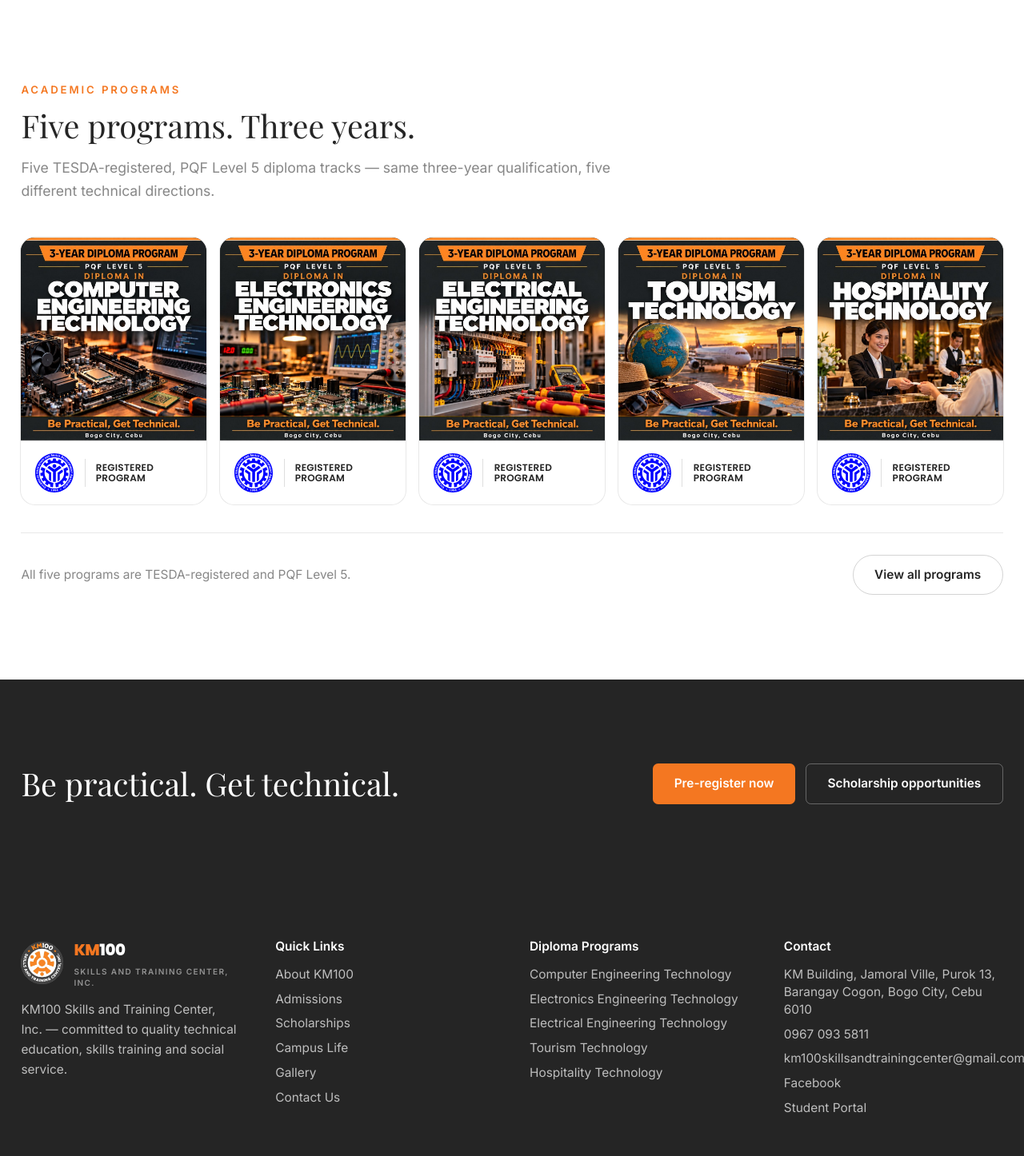
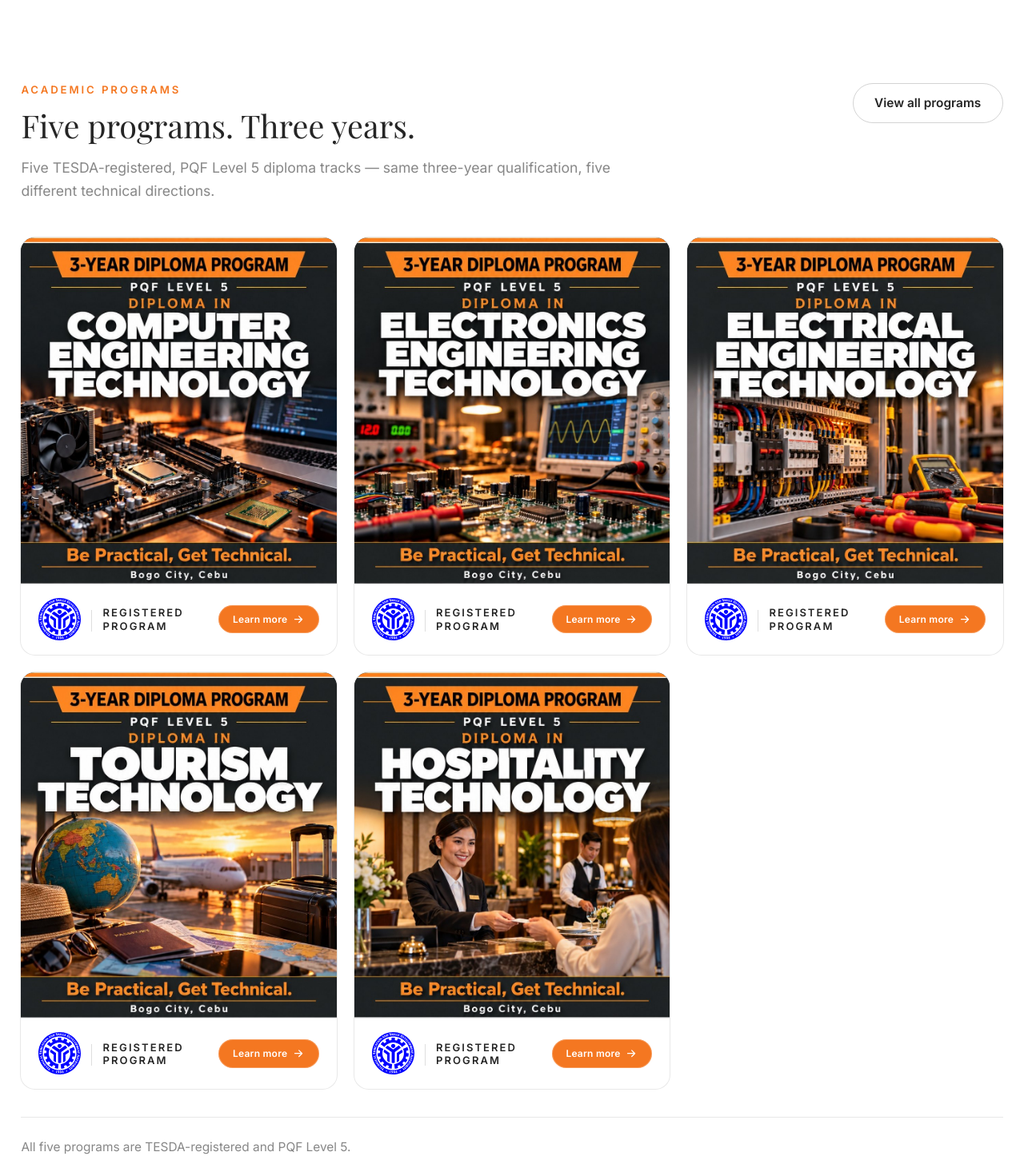
Before and after one commit to Tree-Planters/km100-website, a Next.js app: page / in a window 1280 px wide. Shown: the part 1029-2475 px from the top of the page at 80% size. Built offline with nearby package versions, Linux system fonts and the light colour scheme; no server answers; a web font is replaced by a local one.

Commit message:
fixed the footer & header responsiveness added programs-preview full adjustments

```diff
--- a/components/homepage/programs-preview.tsx
+++ b/components/homepage/programs-preview.tsx
@@ -4,7 +4,7 @@ import { Section } from "@/components/layout/section";
 import { ButtonLink } from "@/components/ui/button";
 import { programs } from "@/lib/programs";
 
-function ArrowUpRight() {
+function ArrowRight() {
   return (
     <svg
       viewBox="0 0 24 24"
@@ -14,9 +14,9 @@ function ArrowUpRight() {
       strokeLinecap="round"
       strokeLinejoin="round"
       aria-hidden="true"
-      className="size-4"
+      className="size-3.5 shrink-0 transition-transform duration-300 ease-out group-hover:translate-x-0.5"
     >
-      <path d="M7 17 17 7M9 7h8v8" />
+      <path d="M4 12h13M12 6l6 6-6 6" />
     </svg>
   );
 }
@@ -24,6 +24,7 @@ function ArrowUpRight() {
 export function ProgramsPreview() {
   return (
     <Section id="programs">
+      <div className="flex flex-col gap-6 sm:flex-row sm:items-end sm:justify-between">
         <div className="max-w-2xl">
           <p className="text-xs font-semibold uppercase tracking-[0.22em] text-km-orange">
             Academic Programs
@@ -36,13 +37,19 @@ export function ProgramsPreview() {
             qualification, five different technical directions.
           </p>
         </div>
+        <ButtonLink
+          href="/programs"
+          variant="outline"
+          shape="pill"
+          className="self-start sm:mb-1 sm:shrink-0"
+        >
+          View all programs
+        </ButtonLink>
+      </div>
 
-      <ul className="-mx-4 mt-10 flex snap-x snap-mandatory gap-4 overflow-x-auto px-4 pb-4 sm:mx-0 sm:px-0 lg:grid lg:grid-cols-5 lg:gap-4 lg:overflow-visible lg:pb-0">
+      <ul className="mt-10 grid grid-cols-1 gap-4 md:grid-cols-2 md:gap-5 lg:grid-cols-3">
         {programs.map((program) => (
-          <li
-            key={program.slug}
-            className="w-[76%] shrink-0 snap-start sm:w-[44%] lg:w-auto lg:shrink"
-          >
+          <li key={program.slug}>
             <Link
               href={`/programs/${program.slug}`}
               className="group flex h-full flex-col overflow-hidden rounded-2xl bg-white ring-1 ring-km-charcoal/10 transition duration-300 hover:-translate-y-1 hover:shadow-[0_30px_60px_-34px_rgba(37,37,37,0.5)] hover:ring-km-orange/40 focus-visible:outline-none focus-visible:ring-2 focus-visible:ring-km-orange focus-visible:ring-offset-2"
@@ -52,31 +59,32 @@ export function ProgramsPreview() {
                   src={`/programs/${program.slug}.jpg`}
                   alt={`${program.name} — 3-Year Diploma Program`}
                   fill
-                  sizes="(min-width: 1024px) 20vw, (min-width: 640px) 44vw, 76vw"
-                  className="object-cover transition-transform duration-700 ease-out group-hover:scale-[1.035]"
+                  sizes="(min-width: 1024px) 33vw, (min-width: 768px) 45vw, 92vw"
+                  className="object-cover"
                 />
-                <span
-                  aria-hidden="true"
-                  className="absolute right-3 top-3 grid size-9 translate-y-1 place-items-center rounded-full bg-white/95 text-km-charcoal opacity-0 shadow-sm transition duration-300 group-hover:translate-y-0 group-hover:opacity-100"
-                >
-                  <ArrowUpRight />
-                </span>
               </div>
 
-              <div className="flex flex-1 items-center gap-3 border-t border-km-charcoal/10 px-4 py-3.5">
+              <div className="flex flex-1 flex-wrap items-center gap-x-2.5 gap-y-2 border-t border-km-charcoal/10 px-4 py-3.5 lg:gap-x-3 lg:px-5 lg:py-4">
                 <Image
                   src="/logo/tesda_logo.svg"
                   alt="TESDA"
                   width={44}
                   height={44}
                   unoptimized
-                  className="h-11 w-11 shrink-0"
+                  className="h-10 w-10 shrink-0 lg:h-12 lg:w-12"
                 />
-                <span aria-hidden="true" className="h-8 w-px bg-km-charcoal/15" />
-                <span className="font-brand text-[12px] font-semibold uppercase leading-[1.15] tracking-[0.02em] text-km-charcoal">
+                <span
+                  aria-hidden="true"
+                  className="h-[25px] w-px shrink-0 translate-y-[2px] bg-km-charcoal/15 lg:h-[27px] lg:translate-y-[2px]"
+                />
+                <span className="text-[12px] font-semibold uppercase leading-[1.25] tracking-[0.16em] text-km-charcoal lg:text-[13px]">
                   Registered
                   <br />
                   Program
+                </span>
+                <span className="ml-auto inline-flex items-center gap-1 rounded-full bg-km-orange px-3.5 py-1.5 text-[11px] font-semibold tracking-[0.02em] text-white ring-1 ring-inset ring-white/25 transition-colors duration-300 ease-out group-hover:bg-km-orange/85 lg:gap-1.5 lg:px-4 lg:py-2 lg:text-[12px]">
+                  <span>Learn more</span>
+                  <ArrowRight />
                 </span>
               </div>
             </Link>
@@ -84,14 +92,9 @@ export function ProgramsPreview() {
         ))}
       </ul>
 
-      <div className="mt-8 flex flex-col gap-4 border-t border-km-charcoal/10 pt-6 sm:flex-row sm:items-center sm:justify-between">
-        <p className="text-sm text-km-charcoal/55">
+      <p className="mt-8 border-t border-km-charcoal/10 pt-6 text-sm text-km-charcoal/55">
         All five programs are TESDA-registered and PQF Level 5.
       </p>
-        <ButtonLink href="/programs" variant="outline" shape="pill">
-          View all programs
-        </ButtonLink>
-      </div>
     </Section>
   );
 }
--- a/components/layout/site-footer.tsx
+++ b/components/layout/site-footer.tsx
@@ -16,8 +16,8 @@ export function SiteFooter() {
 
   return (
     <footer className="bg-km-charcoal text-sm text-white/70">
-      <div className="mx-auto grid w-full max-w-7xl gap-10 px-4 py-14 sm:px-6 md:grid-cols-4">
-        <div className="md:col-span-1">
+      <div className="mx-auto grid w-full max-w-7xl gap-10 px-4 py-14 sm:px-6 md:grid-cols-2 lg:grid-cols-4">
+        <div className="min-w-0 md:col-span-1">
           <div className="flex items-center gap-3">
             <img
               src="/logo/km100_logo-transparent.png"
@@ -39,7 +39,7 @@ export function SiteFooter() {
           </p>
         </div>
 
-        <div>
+        <div className="min-w-0">
           <p className="font-semibold text-white">Quick Links</p>
           <ul className="mt-3 space-y-2">
             {quickLinks.map((link) => (
@@ -52,7 +52,7 @@ export function SiteFooter() {
           </ul>
         </div>
 
-        <div>
+        <div className="min-w-0">
           <p className="font-semibold text-white">Diploma Programs</p>
           <ul className="mt-3 space-y-2">
             {programs.map((program) => (
@@ -68,9 +68,9 @@ export function SiteFooter() {
           </ul>
         </div>
 
-        <div>
+        <div className="min-w-0">
           <p className="font-semibold text-white">Contact</p>
-          <ul className="mt-3 space-y-2">
+          <ul className="mt-3 space-y-2 break-words">
             <li>
               KM Building, Jamoral Ville, Purok 13, Barangay Cogon, Bogo City,
               Cebu 6010
--- a/components/navigation/site-header.tsx
+++ b/components/navigation/site-header.tsx
@@ -33,14 +33,14 @@ export function SiteHeader() {
 
       <div className="mx-auto flex h-16 w-full max-w-7xl items-center justify-between gap-4 px-4 sm:px-6 lg:h-[84px] xl:gap-6">
         {/* Brand */}
-        <Link href="/" className="flex shrink-0 items-center gap-2.5">
+        <Link href="/" className="flex shrink-0 items-center gap-2 sm:gap-2.5">
           <img
             src="/logo/km100_logo-transparent.png"
             alt="KM100 Skills and Training Center, Inc. logo"
             className="h-11 w-11 object-contain transition-transform duration-300 hover:scale-105 xl:h-12 xl:w-12"
           />
           <span className="flex flex-col leading-none">
-            <span className="font-brand text-[24px] font-extrabold tracking-tight text-km-charcoal">
+            <span className="font-brand text-[22px] font-extrabold tracking-tight text-km-charcoal sm:text-[24px]">
               <span className="text-km-orange">KM</span>100
             </span>
             <span className="mt-1 hidden text-[10px] font-semibold uppercase tracking-[0.16em] text-km-charcoal/50 2xl:block">
@@ -69,7 +69,7 @@ export function SiteHeader() {
         </nav>
 
         {/* Actions */}
-        <div className="flex shrink-0 items-center gap-2.5">
+        <div className="flex shrink-0 items-center gap-2 sm:gap-2.5">
           <span
             aria-hidden="true"
             className="mx-1 hidden h-6 w-px bg-km-charcoal/10 xl:block"
@@ -84,7 +84,7 @@ export function SiteHeader() {
 
           <Link
             href="/pre-registration"
-            className="group relative inline-flex items-center overflow-hidden whitespace-nowrap rounded-full bg-linear-to-r from-km-orange to-[#ff9345] px-5 py-2.5 text-[13px] font-semibold text-white shadow-md shadow-km-orange/25 transition-all duration-200 ease-out hover:-translate-y-0.5 hover:shadow-lg hover:shadow-km-orange/40 active:translate-y-0 active:scale-[0.98]"
+            className="group relative inline-flex items-center overflow-hidden whitespace-nowrap rounded-full bg-linear-to-r from-km-orange to-[#ff9345] px-3.5 py-2 text-[12px] font-semibold text-white shadow-md shadow-km-orange/25 transition-all duration-200 ease-out hover:-translate-y-0.5 hover:shadow-lg hover:shadow-km-orange/40 active:translate-y-0 active:scale-[0.98] sm:px-5 sm:py-2.5 sm:text-[13px]"
           >
             <span className="relative z-10">Pre-Register Now</span>
             <span
@@ -99,7 +99,7 @@ export function SiteHeader() {
             aria-expanded={open}
             aria-controls="mobile-nav"
             onClick={() => setOpen((value) => !value)}
-            className="ml-1 inline-flex h-10 w-10 items-center justify-center rounded-full border border-km-charcoal/15 text-km-charcoal transition-all duration-200 hover:border-km-orange hover:text-km-orange xl:hidden"
+            className="inline-flex h-10 w-10 items-center justify-center rounded-full border border-km-charcoal/15 text-km-charcoal transition-all duration-200 hover:border-km-orange hover:text-km-orange sm:ml-1 xl:hidden"
           >
             <svg
               viewBox="0 0 24 24"
```
Lines whose indentation alone changed are shown as unchanged.
